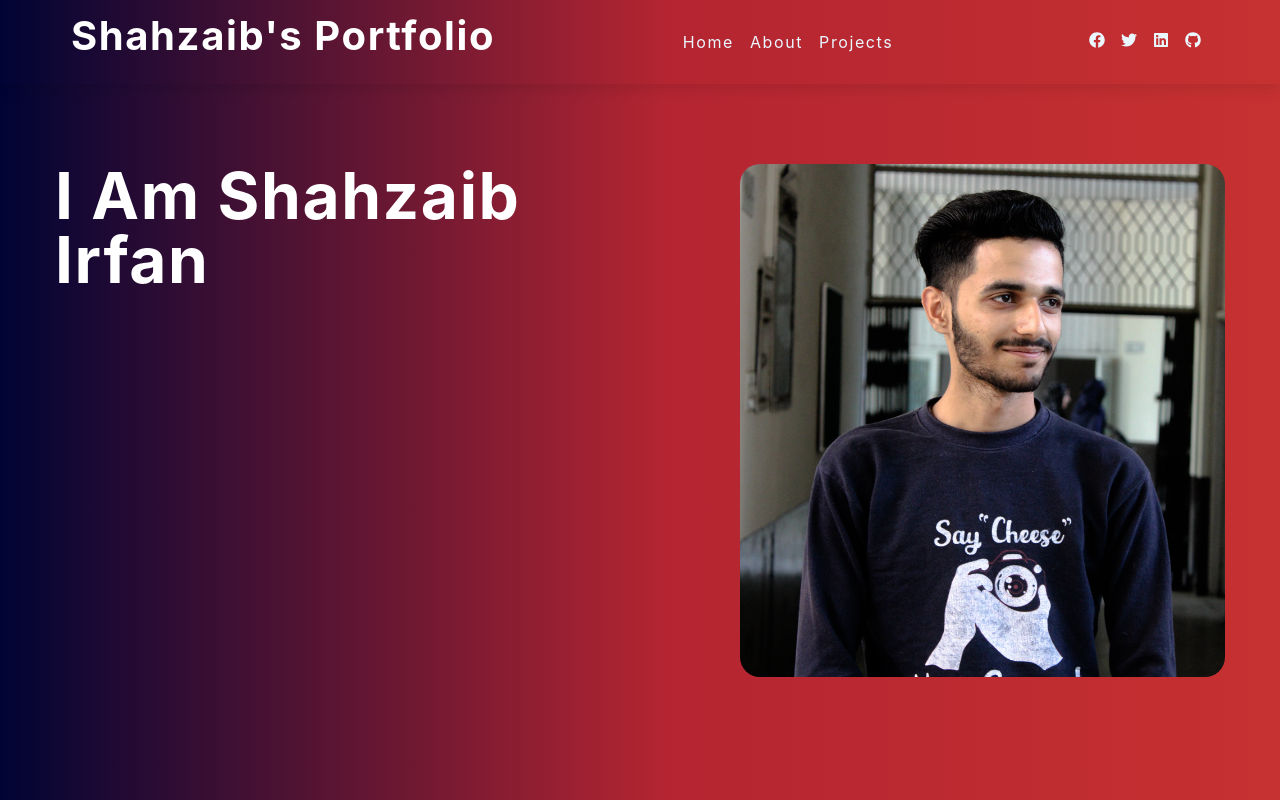
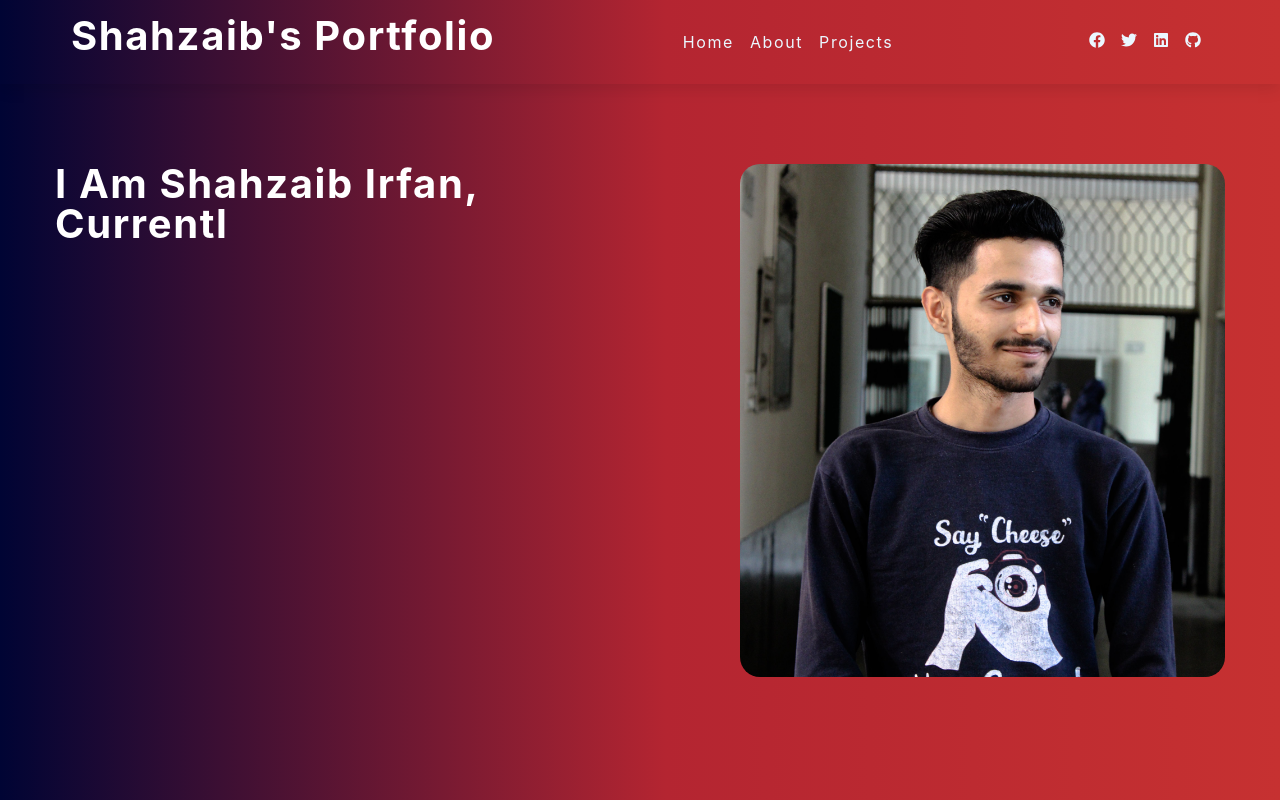
Before and after one commit to Shahzaib-Irfan/Portfolio, a React (Create React App) app: page /about in a window 1280 px wide. Shown: the top 800 px of the page. Built offline with nearby package versions, Linux system fonts and the light colour scheme.

Commit message:
Small Changes

```diff
--- a/package.json
+++ b/package.json
@@ -15,7 +15,7 @@
   },
   "scripts": {
     "start": "react-scripts start",
-    "build": "react-scripts build",
+    "build": "CI= react-scripts build",
     "test": "react-scripts test",
     "eject": "react-scripts eject"
   },
--- a/src/components/Project.js
+++ b/src/components/Project.js
@@ -1,5 +1,5 @@
 import React from "react";
-import { FaSearch } from "react-icons/fa";
+import { FaLink } from "react-icons/fa";
 
 const Project = ({ id, url, navigateTo, text }) => {
   return (
@@ -9,7 +9,7 @@ const Project = ({ id, url, navigateTo, text }) => {
         {text} <br />
         <span>
           <a style={{ color: "burlywood" }} href={navigateTo}>
-            Link
+            <FaLink />
           </a>
         </span>
       </div>
--- a/src/data.js
+++ b/src/data.js
@@ -43,4 +43,5 @@ export const social = [
 
 export const Skills = "Web Development  ,  Desktop Development";
 
-export const personalInfo = "I am Shahzaib Irfan the creater of this website.";
+export const personalInfo =
+  "I am Shahzaib Irfan, currently pursuing a Bachelor of Science degree in Computer Science at UET Lahore, and I am in my 4th semester of study. I have gained experience in the areas of Data Structures & Algorithms and Database Systems.";
--- a/src/index.css
+++ b/src/index.css
@@ -309,20 +309,6 @@ position: relative;
   align-items: center;
   background: var(--clr-black);
   text-align: center;
-
-    span {
-      color: var(--clr-primary-5);
-    }
-
-    h5 {
-      color: var(--clr-white);
-      margin: 0.1rem;
-
-      font-weight: 400;
-      text-transform: none;
-      line-height: 1.25;
-    }
-
   @media (min-width: 776px) {
     flex-direction: row;
   }
--- a/src/pages/About.js
+++ b/src/pages/About.js
@@ -24,7 +24,7 @@ const About = () => {
           return prevIndex + 1;
         }
       });
-    }, 300);
+    }, 200);
 
     return () => clearInterval(intervalId);
   }, [index, isReversed]);
@@ -33,7 +33,7 @@ const About = () => {
     <div className="section section-center">
       <div className="container-home">
         <div className="left">
-          <h1 style={{ color: "AppWorkspace" }}>{text.slice(0, index)}</h1>
+          <h2 style={{ color: "AppWorkspace" }}>{text.slice(0, index)}</h2>
         </div>
         <div className="right">
           <img src={shahzaib} alt="" />
--- a/src/pages/Home.js
+++ b/src/pages/Home.js
@@ -24,7 +24,7 @@ const Home = () => {
           return prevIndex + 1;
         }
       });
-    }, 300);
+    }, 200);
 
     return () => clearInterval(intervalId);
   }, [index, isReversed]);
```
Lines whose indentation alone changed are shown as unchanged.
